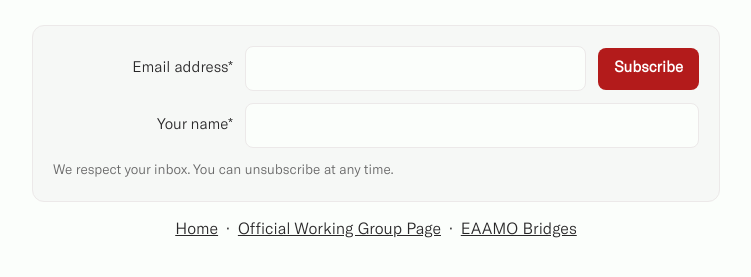
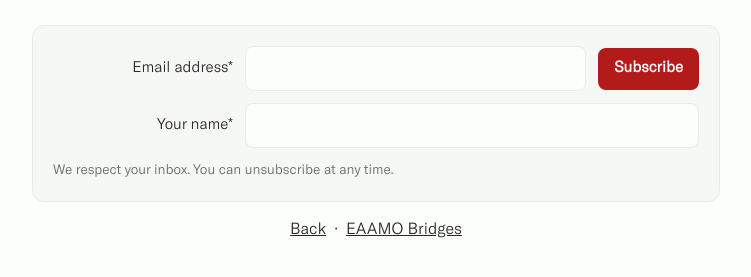
Before and after one commit to urban-data-science-EAAMO/urban-data-science-eaamo.github.io, an Astro site: page /join in a window 1280 px wide. Shown: the part 191-468 px from the top of the page, without its empty margins (264-1015 px from the left). Built offline with nearby package versions, Linux system fonts and the light colour scheme; Astro itself is replaced by a stand-in of ours.

Commit message:
update join page

```diff
--- a/src/pages/join/index.astro
+++ b/src/pages/join/index.astro
@@ -54,9 +54,7 @@ const successURL = new URL('/join?success=1', Astro.url.origin).href;
       )}
 
       <div class="join-links">
-        <a class="underline" href="/">Home</a>
-        <span aria-hidden>·</span>
-        <a class="underline" href="https://bridges.eaamo.org/working_groups/urban-ds-equitable-cities/" target="_blank" rel="noopener">Official Working Group Page</a>
+        <a class="underline" href="/">Back</a>
         <span aria-hidden>·</span>
         <a class="underline" href="https://bridges.eaamo.org/" target="_blank" rel="noopener">EAAMO Bridges</a>
       </div>
```
